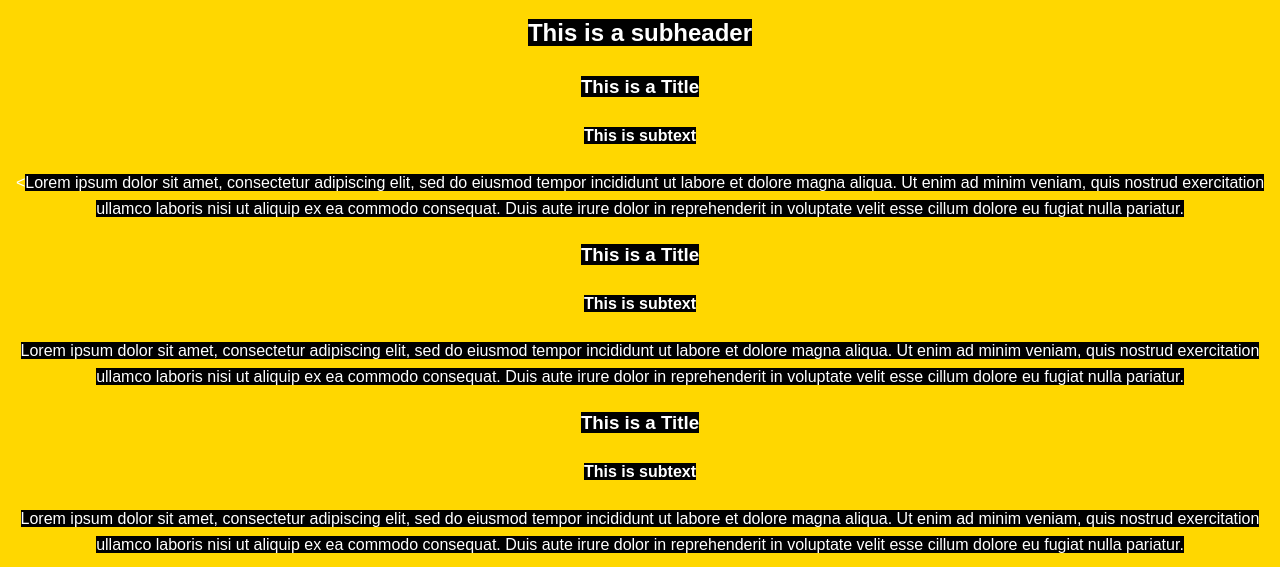
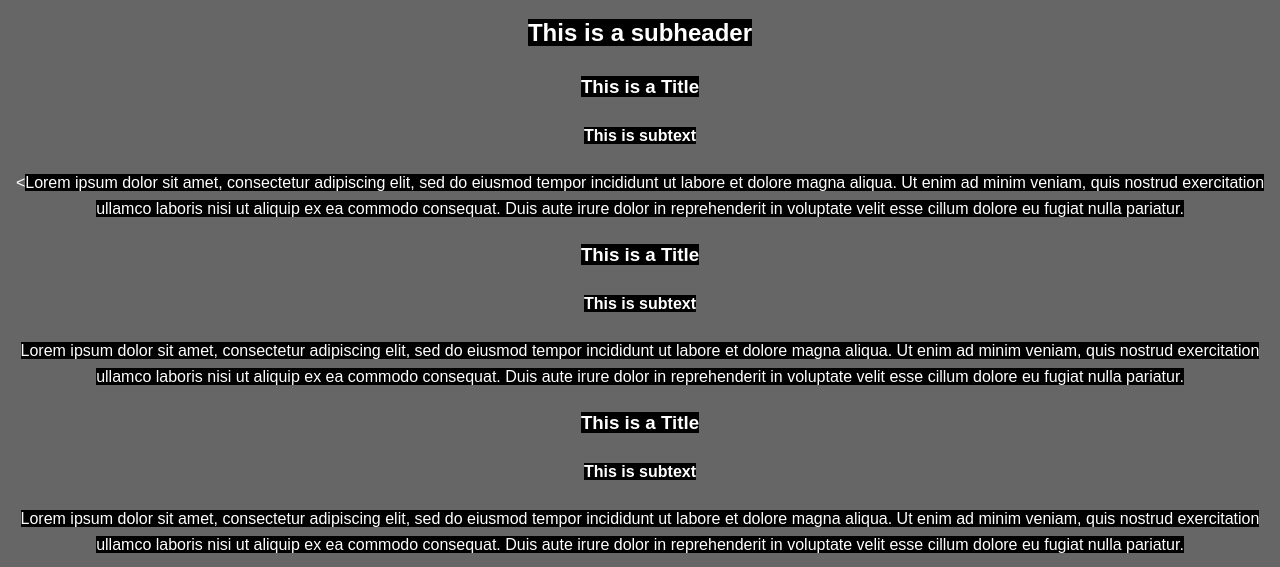
Before and after one commit to JMC1997/JMC1997.github.io, a plain HTML site: page index.html in a window 1280 px wide. Shown: the part 205-772 px from the top of the page. Drawn offline with Linux system fonts and the light colour scheme.

Commit message:
Update index.html

```diff
--- a/index.html
+++ b/index.html
@@ -10,7 +10,7 @@
 
 	<style>
 		body {
-			background-color:gold;
+			background-color:#666666;
 		}
 	</style>
 
```
